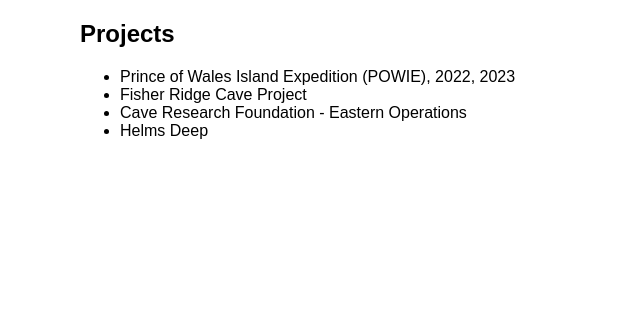
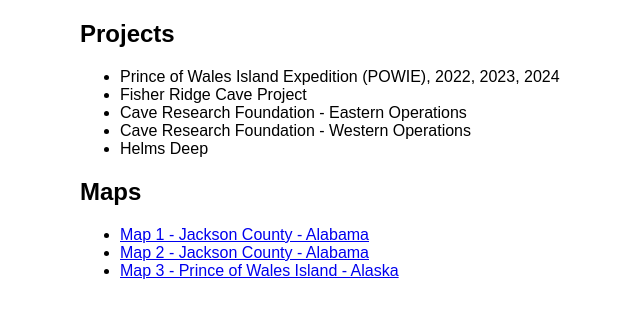
Before and after one commit to amfatykhova/amfatykhova.github.io, a plain HTML site: page caves/index.html in a window 1280 px wide. Shown: the whole page, without its empty margins (160-800 px from the left). Drawn offline with nearby package versions, Linux system fonts and the light colour scheme.

Commit message:
adding cave maps

```diff
--- a/caves/index.html
+++ b/caves/index.html
@@ -17,10 +17,17 @@
         <div id="content">
             <h2>Projects</h2>
             <ul id="projects">
-                <li>Prince of Wales Island Expedition (POWIE), 2022, 2023</li>
+                <li>Prince of Wales Island Expedition (POWIE), 2022, 2023, 2024</li>
                 <li>Fisher Ridge Cave Project</li>
                 <li>Cave Research Foundation - Eastern Operations</li>
+                <li>Cave Research Foundation - Western Operations</li>
                 <li>Helms Deep</li>
+            </ul>
+            <h2>Maps</h2>
+            <ul id="maps">
+                <li><a href="maps/ElephantRoom.pdf">Map 1 - Jackson County - Alabama</a></li>
+                <li><a href="maps/UglyCave.pdf">Map 2 - Jackson County - Alabama</a></li>
+                <li><a href="maps/Wolf'sCave.pdf">Map 3 - Prince of Wales Island - Alaska</a></li>
             </ul>
         </div>
     </body>
```
Also changed, not shown: index.html (+9 -0 lines), 5 other files.
